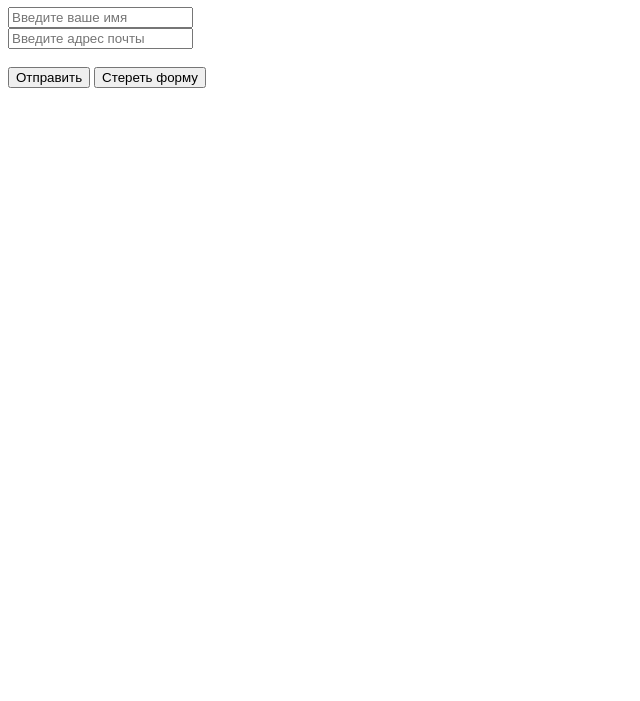
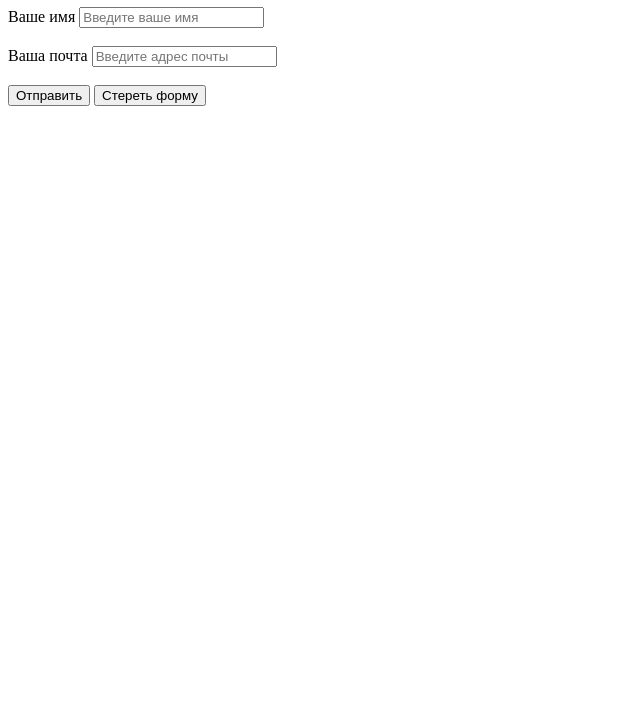
Before and after one commit to EvgenyVolenko/html_css_layout, a plain HTML site: page Seminar_1/CW/form.html in a window 1280 px wide. Shown: the part 99-800 px from the top of the page, without its empty margins (0-640 px from the left). Drawn offline with Linux system fonts and the light colour scheme.

Commit message:
Seminar_1 + form 0.9

```diff
--- a/Seminar_1/CW/form.html
+++ b/Seminar_1/CW/form.html
@@ -10,10 +10,15 @@
         <a href="/Seminar_1/CW/info/about.html">Обо мне</a>
         <a href="/Seminar_1/CW/form.html">Оставить заявку</a>
     <h1>Оставить заявку</h1>
-    <input type="text" placeholder="Введите ваше имя"><br>
-    <input type="text" placeholder="Введите адрес почты"><br>
-    <br>
-    <button>Отправить</button>
-    <button>Стереть форму</button>
+    <form action="#">
+        <label for="name">Ваше имя</label>
+        <input id="name" type="text" placeholder="Введите ваше имя"><br><br>
+        <label for="email">Ваша почта</label>
+        <input id="email" type="email" placeholder="Введите адрес почты"><br><br>
+        <input type="submit" value="Отправить"></input>
+        <input type="reset" value="Стереть форму"></input>
+        <!-- <button type="submit">Отправить</button> -->
+        <!-- <button type="reset">Стереть форму</button> -->
+    </form>
     </body>
 </html>
```
